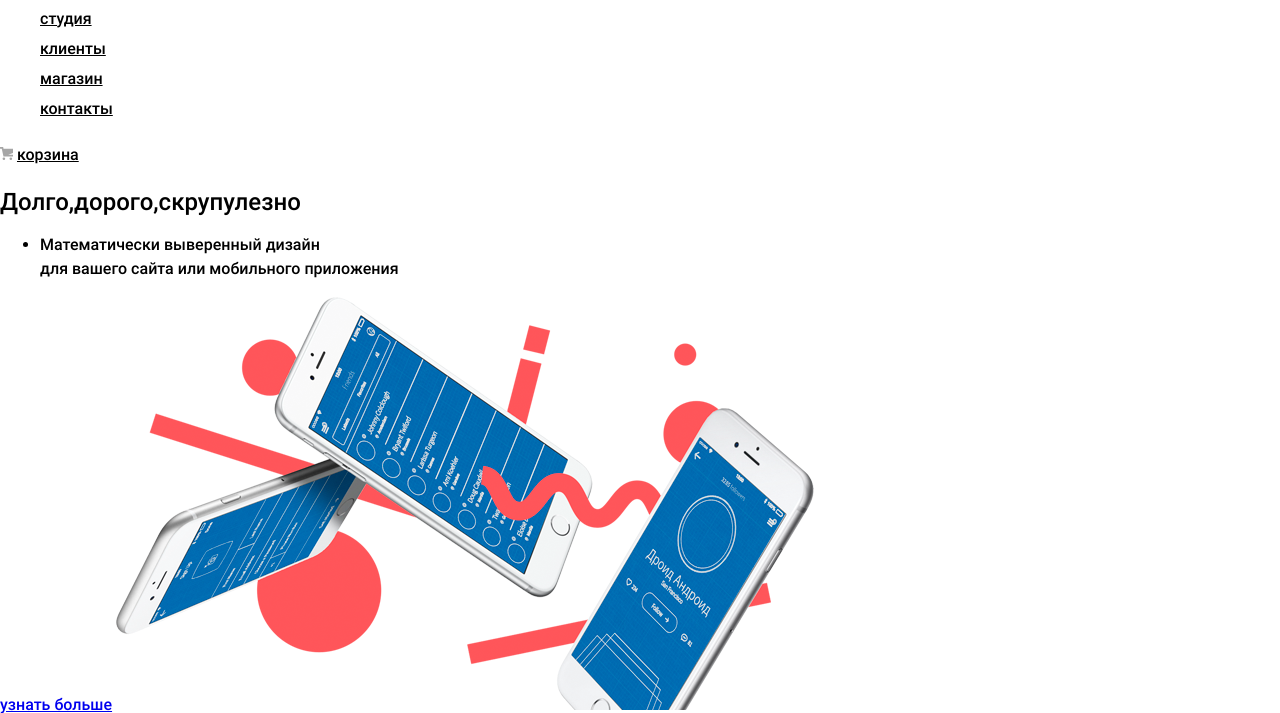
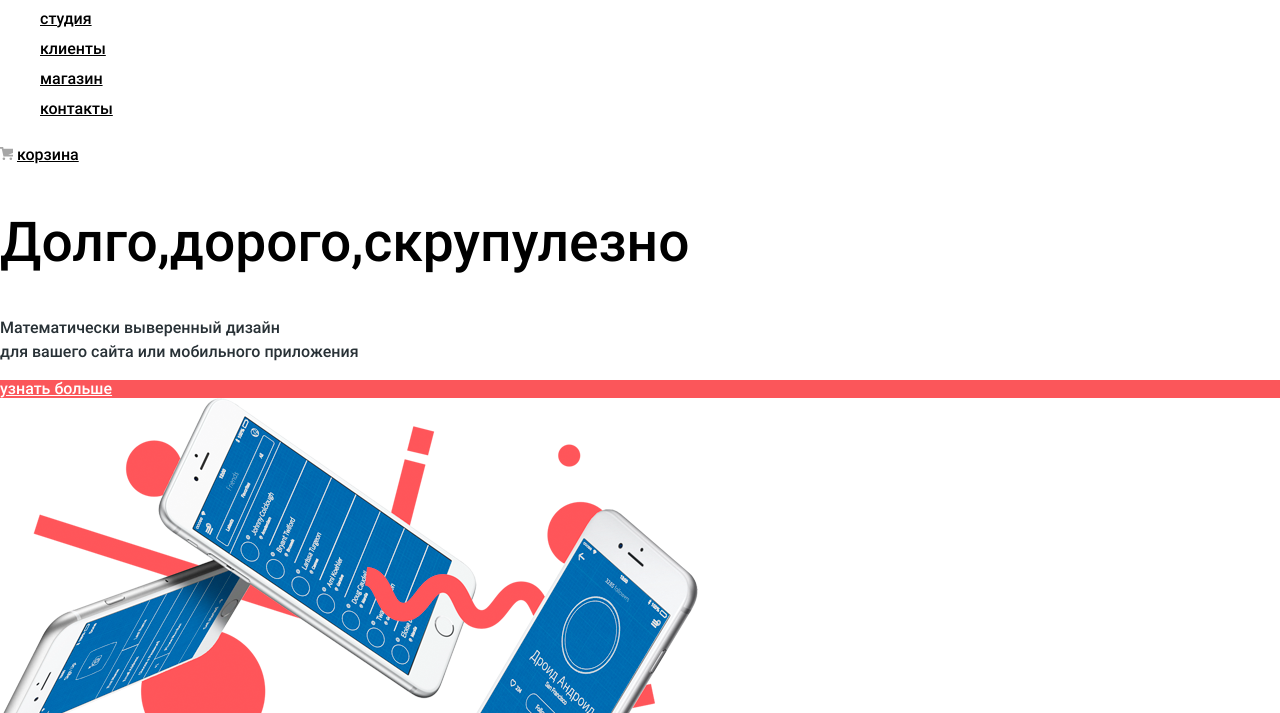
Before and after one commit to Imran006/nerds, a plain HTML site: page index.html in a window 1280 px wide. Shown: the part 87-800 px from the top of the page. Drawn offline with Linux system fonts and the light colour scheme.

Commit message:
докончил стили в header

```diff
--- a/css/style.css
+++ b/css/style.css
@@ -25,6 +25,7 @@
     --basic-yellow:#EFC84A;
     --basic-gray:  #4D4D4D;
     --basic-white: #ffffff;
+    --basic-gray-shining: #283136;
 }
 
 /* Global */
@@ -88,3 +89,28 @@ img {
 }
 
 /*features*/
+
+
+
+/* info */
+
+.info-title {
+  font-size: 55px;
+  line-height: 55px;
+}
+
+.info-list {
+  font-size: 16px;
+  line-height: 24px;
+  color: var(--basic-gray-shining);
+}
+
+.info-button {
+  font-size: 16px;
+  line-height: 18px;
+  background-color: #FB565A;
+}
+
+.info-button a {
+  color: var(--basic-white);
+}
--- a/index.html
+++ b/index.html
@@ -17,11 +17,11 @@
 <body class="page-body">
 
   <header class="main-header">
-    <div class="main-navigation-wrapper">
     <nav class="main-navigation">
       <a class="main-header-logo">
         <img src="img/svg/nerds-logo.svg" width="159" height="71" alt="логотип nerds">
       </a>
+      <div class="main-navigation-wrapper">
       <div class="container">
       <ul class="site-navigation">
         <li><a href="#">студия</a></li>
@@ -37,13 +37,12 @@
       </div>
     </nav>
 
-    <section class="section-info">
-      <h1>Долго,дорого,скрупулезно</h1>
-      <ul>
-        <li>Математически выверенный дизайн<br> для вашего сайта или мобильного приложения</li>
-      </ul>
+    <section class="info">
+      <h1 class="info-title">Долго,дорого,скрупулезно</h1>
+        <p class="info-list">Математически выверенный дизайн<br> для вашего сайта или мобильного приложения</p>
+        <div class="info-button">
       <a class="button header-button" href="blank.html">узнать больше</a>
-
+        </div>
       <img src="img/content/Object.png" height="413" width="698" alt="телефоны">
 
     </section>
```
